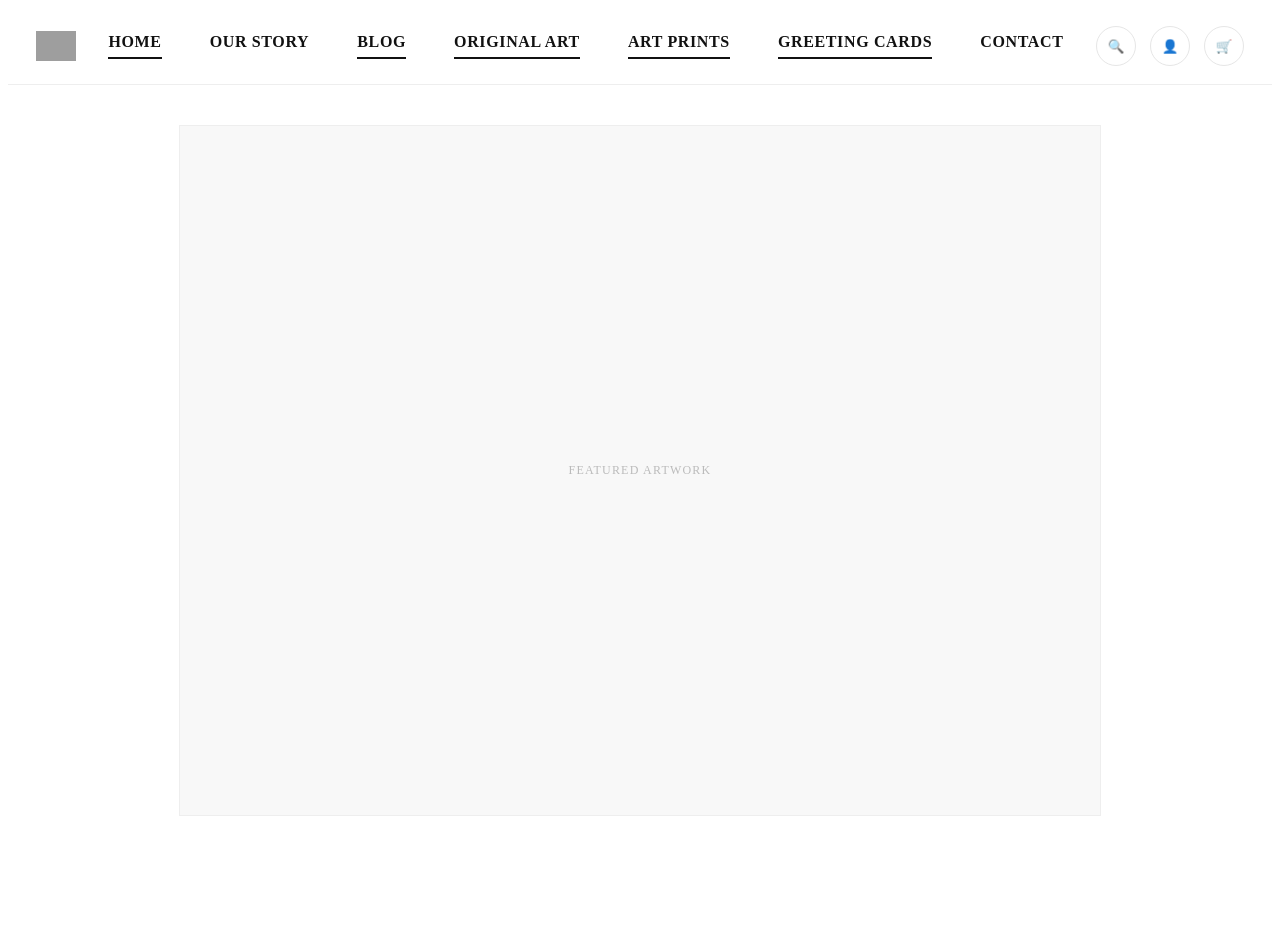
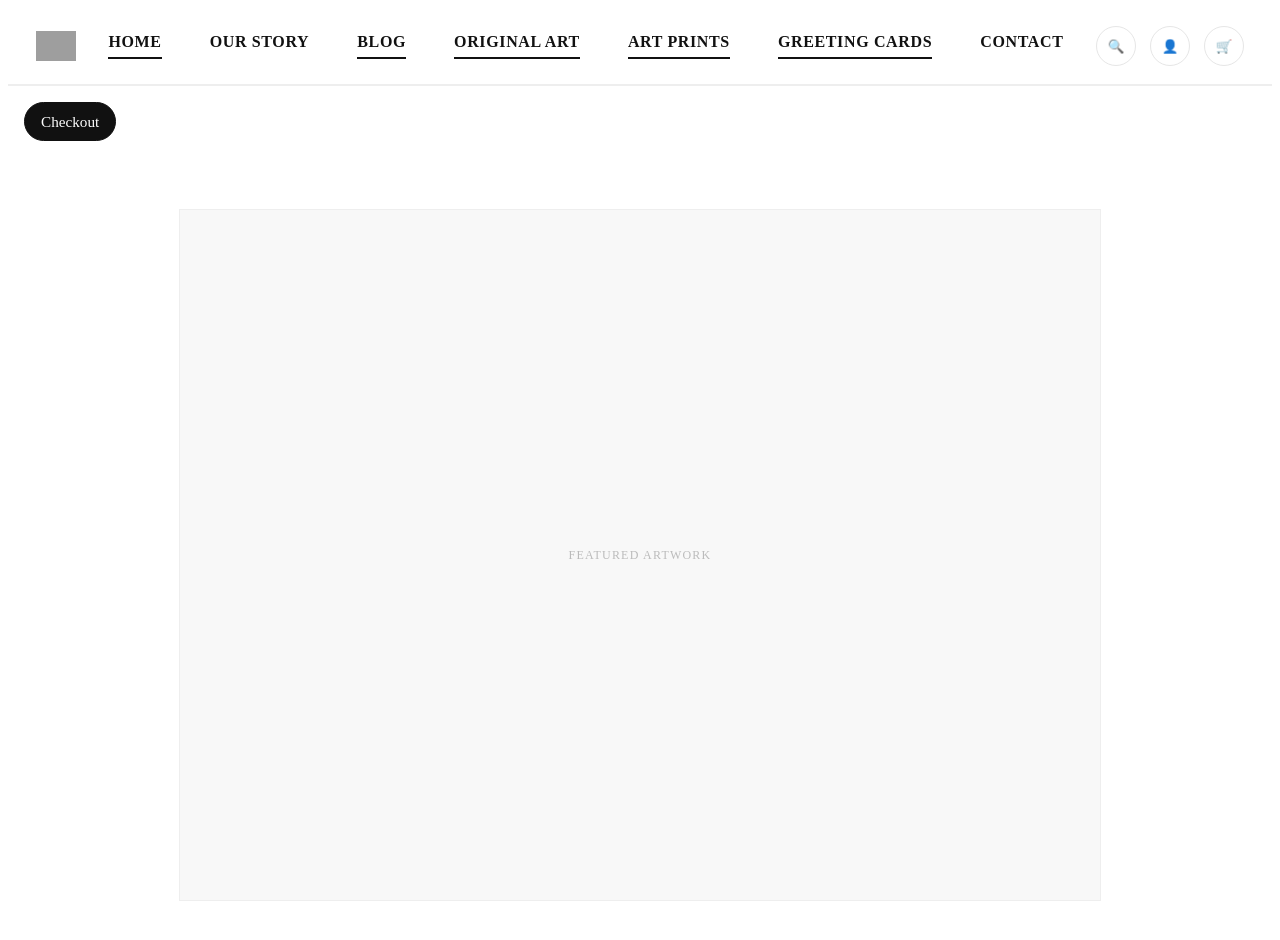
Before and after one commit to Leondecoding/Leondecoding.github.io, a Jekyll site: the page built from index.html, in a window 1280 px wide and 949 px high. Shown: the top 940 px of the window. Built offline with Jekyll 4.4.1, drawn with Linux system fonts in a browser that asks for light colours; comment, search, counter and statistics services are not loaded; grey boxes are pictures that could not be loaded.

Commit message:
Update header.html

```diff
--- a/_includes/header.html
+++ b/_includes/header.html
@@ -68,6 +68,26 @@
   </div>
 </aside>
 
+    <footer class="fz-drawer__footer">
+      <a class="fz-btn fz-btn--primary" href="{{ '/checkout/' | relative_url }}">Checkout</a>
+      <!-- PayPal Smart Buttons 容器（抽屉内）-->
+      <div id="fz-paypal-buttons" style="margin-top:12px;"></div>
+      <div id="fz-paypal-hint" style="font-size:.9em;color:#666;margin-top:6px;"></div>
+    </footer>
+
 <!-- 只加载你现有的交互脚本 -->
 <script defer src="{{ '/assets/js/fz-ui.js' | relative_url }}"></script>
 <script defer src="{{ '/assets/js/fz-cart-delegate.js' | relative_url }}"></script>
+
+<!-- 全局配置：供 fz-paypal.js 读取 -->
+<script>
+  window.FZ_PAYPAL = {
+    clientId: "{{ site.paypal_client_id | default: 'YOUR-SANDBOX-CLIENT-ID' }}",
+    currency: "{{ site.default_currency | default: 'GBP' }}",
+    intent: "CAPTURE",
+    env: "{{ site.paypal_env | default: 'sandbox' }}" // 此值只做标注，SDK 以 clientId 判别环境
+  };
+</script>
+
+<!-- PayPal 逻辑（按需渲染） -->
+<script defer src="{{ '/assets/js/fz-paypal.js' | relative_url }}"></script>
```
